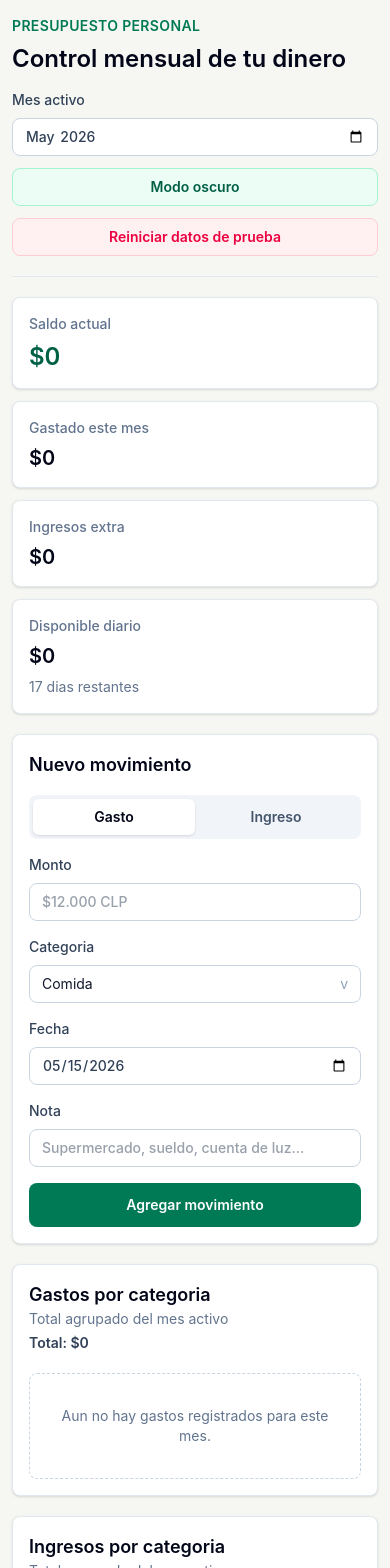
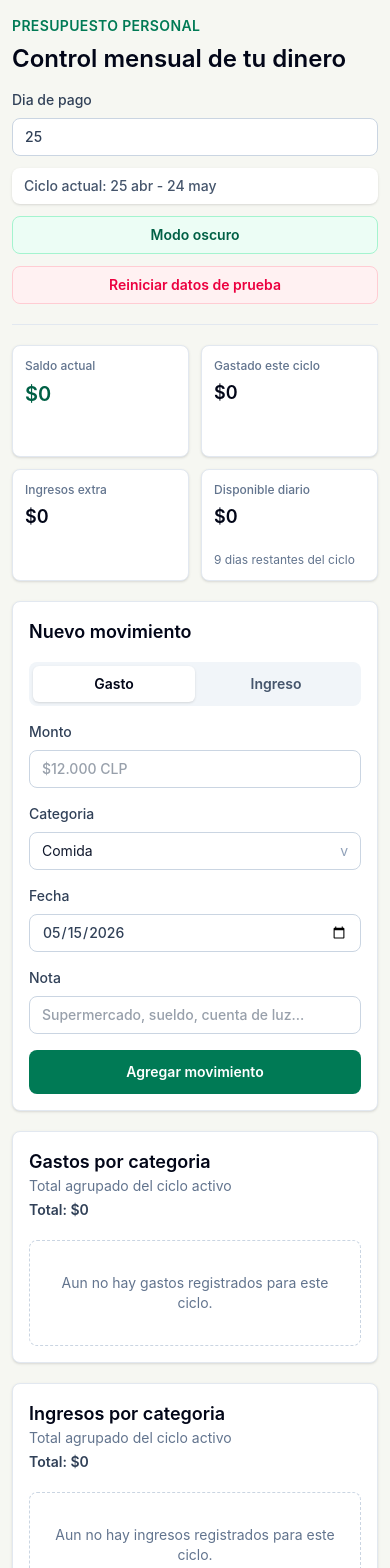
Before and after one commit to PauloIrribarra/Presupuesto, a React (Vite) app: page / in a window 390 px wide. Shown: the top 1568 px of the page. Built offline with nearby package versions, Linux system fonts and the light colour scheme.

Commit message:
Responsive mobile

```diff
--- a/src/App.jsx
+++ b/src/App.jsx
@@ -4,8 +4,9 @@ import CategoryMovementChart from './components/CategoryMovementChart';
 import Metric from './components/Metric';
 import MovementForm from './components/MovementForm';
 import MovementHistory from './components/MovementHistory';
-import { CLP, categories, monthKey } from './constants';
-import { clearBudget, loadState, loadTheme, saveBudget, saveTheme } from './storage';
+import { CLP, categories } from './constants';
+import { formatCycleRange, getCurrentCycle, isDateInCycle } from './dateUtils';
+import { loadState, loadTheme, saveBudget, saveTheme } from './storage';
 
 const getDefaultDraft = () => ({
 	type: 'expense',
@@ -32,43 +33,50 @@ function App() {
 		saveTheme(nextMode);
 	};
 
+	const cycle = useMemo(() => getCurrentCycle(budget.payday), [budget.payday]);
+	const cycleMovements = useMemo(
+		() => budget.movements.filter((movement) => isDateInCycle(movement.date, cycle)),
+		[budget.movements, cycle],
+	);
+	const cycleLabel = useMemo(() => formatCycleRange(cycle), [cycle]);
+
 	const totals = useMemo(() => {
-		const income = budget.movements
+		const income = cycleMovements
 			.filter((movement) => movement.type === 'income')
 			.reduce((sum, movement) => sum + movement.amount, 0);
-		const expenses = budget.movements
+		const expenses = cycleMovements
 			.filter((movement) => movement.type === 'expense')
 			.reduce((sum, movement) => sum + movement.amount, 0);
 		const currentBalance = income - expenses;
-		const today = new Date();
-		const lastDay = new Date(
-			today.getFullYear(),
-			today.getMonth() + 1,
-			0,
-		).getDate();
-		const remainingDays = Math.max(lastDay - today.getDate() + 1, 1);
 
 		return {
 			income,
 			expenses,
 			currentBalance,
-			dailyAvailable: currentBalance / remainingDays,
-			remainingDays,
+			dailyAvailable: currentBalance / cycle.remainingDays,
+			remainingDays: cycle.remainingDays,
 		};
-	}, [budget]);
+	}, [cycle.remainingDays, cycleMovements]);
 
 	const categoryExpenseData = useMemo(
-		() => getCategoryMovementData(budget, 'expense'),
-		[budget],
+		() => getCategoryMovementData(cycleMovements, 'expense'),
+		[cycleMovements],
 	);
 
 	const categoryIncomeData = useMemo(
-		() => getCategoryMovementData(budget, 'income'),
-		[budget],
+		() => getCategoryMovementData(cycleMovements, 'income'),
+		[cycleMovements],
 	);
 
 	const updateDraft = (changes) => {
 		setDraft((currentDraft) => ({ ...currentDraft, ...changes }));
+	};
+
+	const updatePayday = (value) => {
+		const payday = Math.min(Math.max(Number(value), 1), 31);
+		if (!payday) return;
+
+		persist({ ...budget, payday });
 	};
 
 	const addMovement = (event) => {
@@ -100,12 +108,12 @@ function App() {
 
 	const resetData = () => {
 		const initialState = {
-			month: monthKey,
+			payday: budget.payday,
+			month: budget.month,
 			movements: [],
 		};
 
-		clearBudget();
-		setBudget(initialState);
+		persist(initialState);
 	};
 
 	return (
@@ -116,21 +124,22 @@ function App() {
 		>
 			<div className='mx-auto flex w-full max-w-7xl flex-col gap-5 sm:gap-6'>
 				<AppHeader
-					month={budget.month}
+					payday={budget.payday}
+					cycleLabel={cycleLabel}
 					isDarkMode={isDarkMode}
-					onMonthChange={(month) => persist({ ...budget, month })}
+					onPaydayChange={updatePayday}
 					onResetData={resetData}
 					onToggleTheme={toggleTheme}
 				/>
 
-				<section className='grid gap-3 sm:grid-cols-2 sm:gap-4 xl:grid-cols-4'>
+				<section className='grid grid-cols-2 gap-3 sm:gap-4 xl:grid-cols-4'>
 					<Metric
 						title='Saldo actual'
 						value={CLP.format(totals.currentBalance)}
 						strong
 					/>
 					<Metric
-						title='Gastado este mes'
+						title='Gastado este ciclo'
 						value={CLP.format(totals.expenses)}
 					/>
 					<Metric
@@ -140,7 +149,7 @@ function App() {
 					<Metric
 						title='Disponible diario'
 						value={CLP.format(totals.dailyAvailable)}
-						hint={`${totals.remainingDays} dias restantes`}
+						hint={`${totals.remainingDays} dias restantes del ciclo`}
 					/>
 				</section>
 
@@ -163,18 +172,18 @@ function App() {
 						<CategoryMovementChart
 							data={categoryExpenseData}
 							title='Gastos por categoria'
-							emptyMessage='Aun no hay gastos registrados para este mes.'
+							emptyMessage='Aun no hay gastos registrados para este ciclo.'
 							barClassName='bg-[#b86f6f]'
 						/>
 						<CategoryMovementChart
 							data={categoryIncomeData}
 							title='Ingresos por categoria'
-							emptyMessage='Aun no hay ingresos registrados para este mes.'
+							emptyMessage='Aun no hay ingresos registrados para este ciclo.'
 							barClassName='bg-emerald-600'
 						/>
 
 						<MovementHistory
-							movements={budget.movements}
+							movements={cycleMovements}
 							onDelete={deleteMovement}
 						/>
 					</div>
@@ -184,22 +193,21 @@ function App() {
 	);
 }
 
-function getCategoryMovementData(budget, type) {
+function getCategoryMovementData(movements, type) {
 	const items = categories
 		.map((category) => {
-			const movements = budget.movements
+			const categoryMovements = movements
 				.filter(
 					(movement) =>
 						movement.type === type &&
-						movement.category === category &&
-						movement.date.startsWith(budget.month),
+						movement.category === category,
 				)
 				.sort((a, b) => b.date.localeCompare(a.date));
 
 			return {
 				category,
-				movements,
-				total: movements.reduce((sum, movement) => sum + movement.amount, 0),
+				movements: categoryMovements,
+				total: categoryMovements.reduce((sum, movement) => sum + movement.amount, 0),
 			};
 		})
 		.filter((item) => item.total > 0)
--- a/src/components/AppHeader.jsx
+++ b/src/components/AppHeader.jsx
@@ -1,7 +1,14 @@
 import { SHOW_RESET_BUTTON } from '../constants';
 import ThemeToggle from './ThemeToggle';
 
-function AppHeader({ month, isDarkMode, onMonthChange, onResetData, onToggleTheme }) {
+function AppHeader({
+	payday,
+	cycleLabel,
+	isDarkMode,
+	onPaydayChange,
+	onResetData,
+	onToggleTheme,
+}) {
 	return (
 		<header className='flex min-w-0 flex-col gap-4 border-b border-slate-200 pb-5 sm:pb-6 md:flex-row md:items-end md:justify-between dark:border-emerald-800/70'>
 			<div className='min-w-0'>
@@ -15,14 +22,19 @@ function AppHeader({ month, isDarkMode, onMonthChange, onResetData, onToggleThem
 
 			<div className='flex w-full min-w-0 flex-col gap-3 md:max-w-xs'>
 				<label className='flex flex-col gap-2 text-sm font-medium text-slate-700 dark:text-emerald-100'>
-					Mes activo
+					Dia de pago
 					<input
-						type='month'
-						value={month}
-						onChange={(event) => onMonthChange(event.target.value)}
+						type='number'
+						min='1'
+						max='31'
+						value={payday}
+						onChange={(event) => onPaydayChange(event.target.value)}
 						className='min-w-0 rounded-lg border border-slate-300 bg-white px-3 py-2 outline-none focus:border-emerald-600 focus:ring-2 focus:ring-emerald-100 dark:border-emerald-700 dark:bg-emerald-950/60 dark:text-emerald-50 dark:focus:border-emerald-300 dark:focus:ring-emerald-800'
 					/>
 				</label>
+				<p className='rounded-lg bg-white px-3 py-2 text-sm font-medium text-slate-600 shadow-sm dark:bg-emerald-950/60 dark:text-emerald-200 dark:shadow-none'>
+					Ciclo actual: {cycleLabel}
+				</p>
 
 				<ThemeToggle isDarkMode={isDarkMode} onToggle={onToggleTheme} />
 
--- a/src/components/CategoryMovementChart.jsx
+++ b/src/components/CategoryMovementChart.jsx
@@ -13,7 +13,7 @@ function CategoryMovementChart({ data, title, emptyMessage, barClassName }) {
 						{title}
 					</h2>
 					<p className='text-sm text-slate-500 dark:text-emerald-200'>
-						Total agrupado del mes activo
+						Total agrupado del ciclo activo
 					</p>
 				</div>
 				<p className='text-sm font-semibold text-slate-700 dark:text-emerald-100'>
--- a/src/components/Metric.jsx
+++ b/src/components/Metric.jsx
@@ -1,17 +1,21 @@
 function Metric({ title, value, hint, strong = false }) {
 	return (
-		<article className='min-w-0 rounded-lg border border-slate-200 bg-white p-4 shadow-sm sm:p-5 dark:border-emerald-800 dark:bg-emerald-950/70 dark:shadow-none'>
-			<p className='text-sm font-medium text-slate-500 dark:text-emerald-200'>{title}</p>
+		<article className='flex min-h-28 min-w-0 flex-col justify-between rounded-lg border border-slate-200 bg-white p-3 shadow-sm sm:min-h-0 sm:p-5 dark:border-emerald-800 dark:bg-emerald-950/70 dark:shadow-none'>
+			<div className='min-w-0'>
+				<p className='text-xs font-medium text-slate-500 sm:text-sm dark:text-emerald-200'>{title}</p>
 				<p
 					className={`mt-2 break-words font-semibold leading-tight ${
 						strong
-						? 'text-2xl text-emerald-800 sm:text-3xl dark:text-emerald-200'
-						: 'text-xl text-slate-950 sm:text-2xl dark:text-emerald-50'
+							? 'text-xl text-emerald-800 sm:text-3xl dark:text-emerald-200'
+							: 'text-lg text-slate-950 sm:text-2xl dark:text-emerald-50'
 					}`}
 				>
 					{value}
 				</p>
-			{hint && <p className='mt-2 text-sm text-slate-500 dark:text-emerald-300'>{hint}</p>}
+			</div>
+			<p className='mt-2 min-h-4 text-xs text-slate-500 sm:min-h-0 sm:text-sm dark:text-emerald-300'>
+				{hint || ''}
+			</p>
 		</article>
 	);
 }
--- a/src/constants.js
+++ b/src/constants.js
@@ -15,4 +15,5 @@ export const categories = [
 ];
 
 export const monthKey = new Date().toISOString().slice(0, 7);
+export const DEFAULT_PAYDAY = 25;
 export const SHOW_RESET_BUTTON = true;
--- /dev/null
+++ b/src/dateUtils.js
@@ -0,0 +1,66 @@
+const MS_PER_DAY = 24 * 60 * 60 * 1000;
+
+export const toDateKey = (date) => {
+	const year = date.getFullYear();
+	const month = String(date.getMonth() + 1).padStart(2, '0');
+	const day = String(date.getDate()).padStart(2, '0');
+
+	return `${year}-${month}-${day}`;
+};
+
+export const getDaysInMonth = (year, monthIndex) =>
+	new Date(year, monthIndex + 1, 0).getDate();
+
+export const clampPaydayForMonth = (year, monthIndex, payday) =>
+	Math.min(payday, getDaysInMonth(year, monthIndex));
+
+export const getCurrentCycle = (payday, today = new Date()) => {
+	const currentYear = today.getFullYear();
+	const currentMonth = today.getMonth();
+	const currentPayday = new Date(
+		currentYear,
+		currentMonth,
+		clampPaydayForMonth(currentYear, currentMonth, payday),
+	);
+
+	const startsThisMonth = today >= currentPayday;
+	const start = startsThisMonth
+		? currentPayday
+		: new Date(
+				currentYear,
+				currentMonth - 1,
+				clampPaydayForMonth(currentYear, currentMonth - 1, payday),
+			);
+	const nextPayday = startsThisMonth
+		? new Date(
+				currentYear,
+				currentMonth + 1,
+				clampPaydayForMonth(currentYear, currentMonth + 1, payday),
+			)
+		: currentPayday;
+	const end = new Date(nextPayday);
+	end.setDate(nextPayday.getDate() - 1);
+
+	return {
+		start,
+		end,
+		startKey: toDateKey(start),
+		endKey: toDateKey(end),
+		remainingDays: Math.max(
+			Math.floor((end.getTime() - today.getTime()) / MS_PER_DAY) + 1,
+			1,
+		),
+	};
+};
+
+export const isDateInCycle = (date, cycle) =>
+	date >= cycle.startKey && date <= cycle.endKey;
+
+export const formatCycleRange = (cycle) => {
+	const formatter = new Intl.DateTimeFormat('es-CL', {
+		day: 'numeric',
+		month: 'short',
+	});
+
+	return `${formatter.format(cycle.start)} - ${formatter.format(cycle.end)}`;
+};
--- a/src/storage.js
+++ b/src/storage.js
@@ -1,15 +1,22 @@
-import { monthKey } from './constants';
+import { DEFAULT_PAYDAY, monthKey } from './constants';
 
 export const loadState = () => {
 	const saved = localStorage.getItem('presupuesto-app');
 	if (!saved) {
 		return {
+			payday: DEFAULT_PAYDAY,
 			month: monthKey,
 			movements: [],
 		};
 	}
 
-	return JSON.parse(saved);
+	const state = JSON.parse(saved);
+
+	return {
+		payday: state.payday ?? DEFAULT_PAYDAY,
+		month: state.month ?? monthKey,
+		movements: state.movements ?? [],
+	};
 };
 
 export const loadTheme = () => localStorage.getItem('presupuesto-theme') === 'dark';
```
Lines whose indentation alone changed are shown as unchanged.
